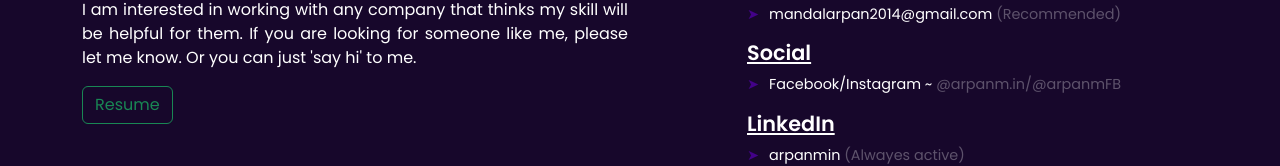
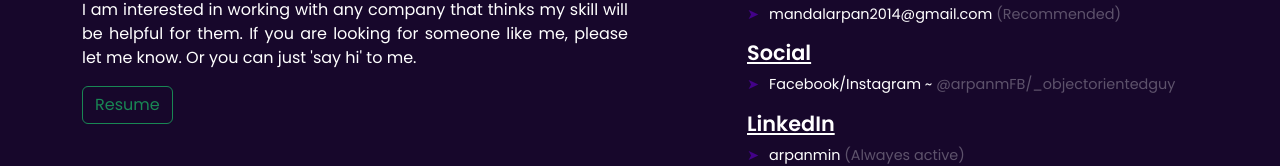
Before and after one commit to mandalarpan99/portfolio2.0, a React (Vite) app: page / in a window 1280 px wide. Shown: the part 2533-2699 px from the top of the page. Built offline with nearby package versions, Linux system fonts and the light colour scheme; a web font is replaced by a local one.

Commit message:
Update Contact.jsx
Facebook and Instagram user name change.

```diff
--- a/src/assets/Contact.jsx
+++ b/src/assets/Contact.jsx
@@ -25,7 +25,7 @@ export const Contact = ()=>{
                     <h1>Email</h1>
                     <p className="contact-details"><span className='skill-arrow'>➤</span>mandalarpan2014@gmail.com <span className="contact-at">(Recommended)</span></p>
                     <h1>Social</h1>
-                    <p className="contact-details"><span className='skill-arrow'>➤</span>Facebook/Instagram ~ <span className="contact-at">@arpanm.in/@arpanmFB</span></p>
+                    <p className="contact-details"><span className='skill-arrow'>➤</span>Facebook/Instagram ~ <span className="contact-at">@arpanmFB/_objectorientedguy</span></p>
                     <h1>LinkedIn</h1>
                     <p className="contact-details"><span className='skill-arrow'>➤</span>arpanmin <span className="contact-at">(Alwayes active)</span></p>
                     <h1>Address</h1>
```
